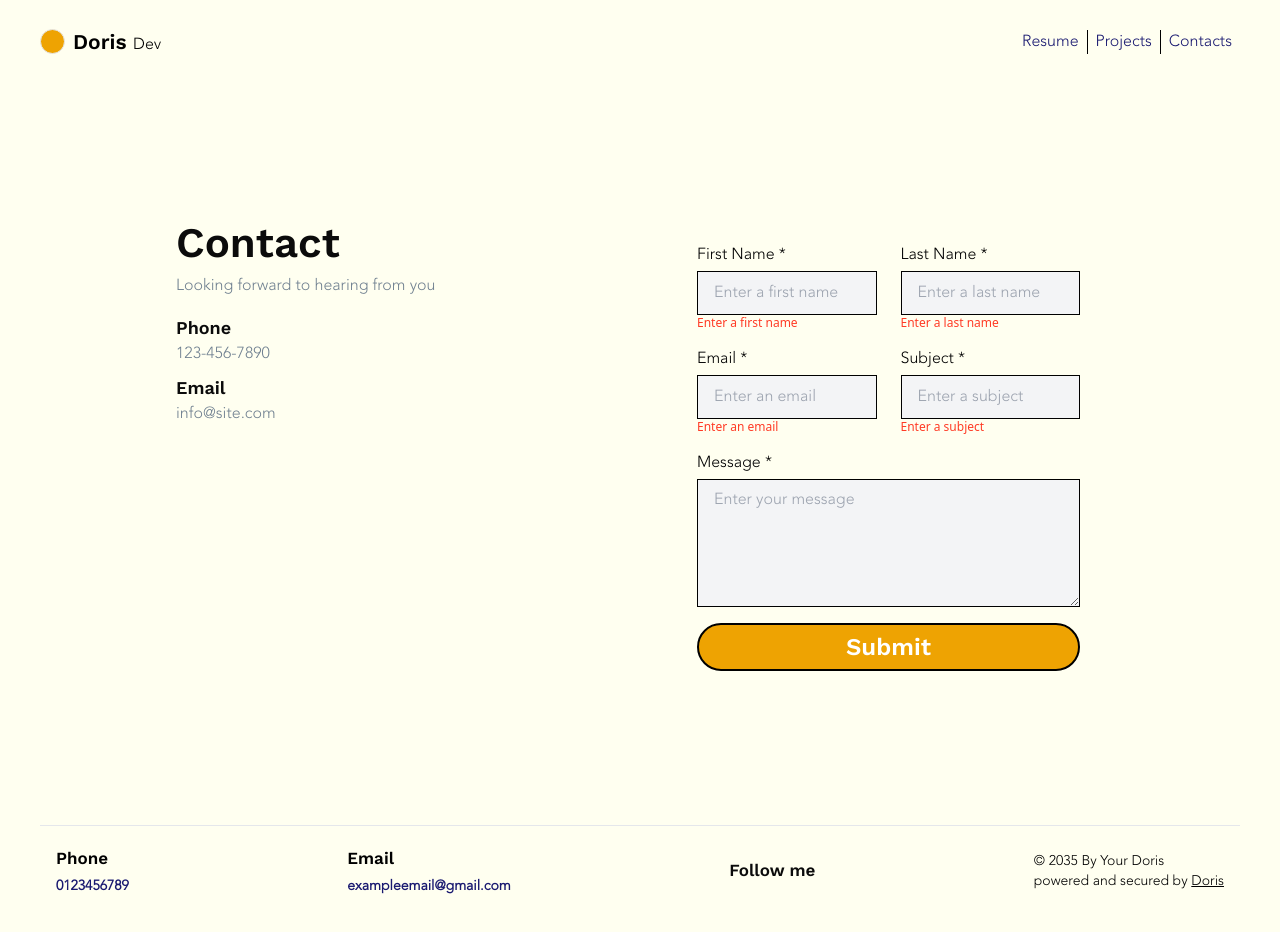
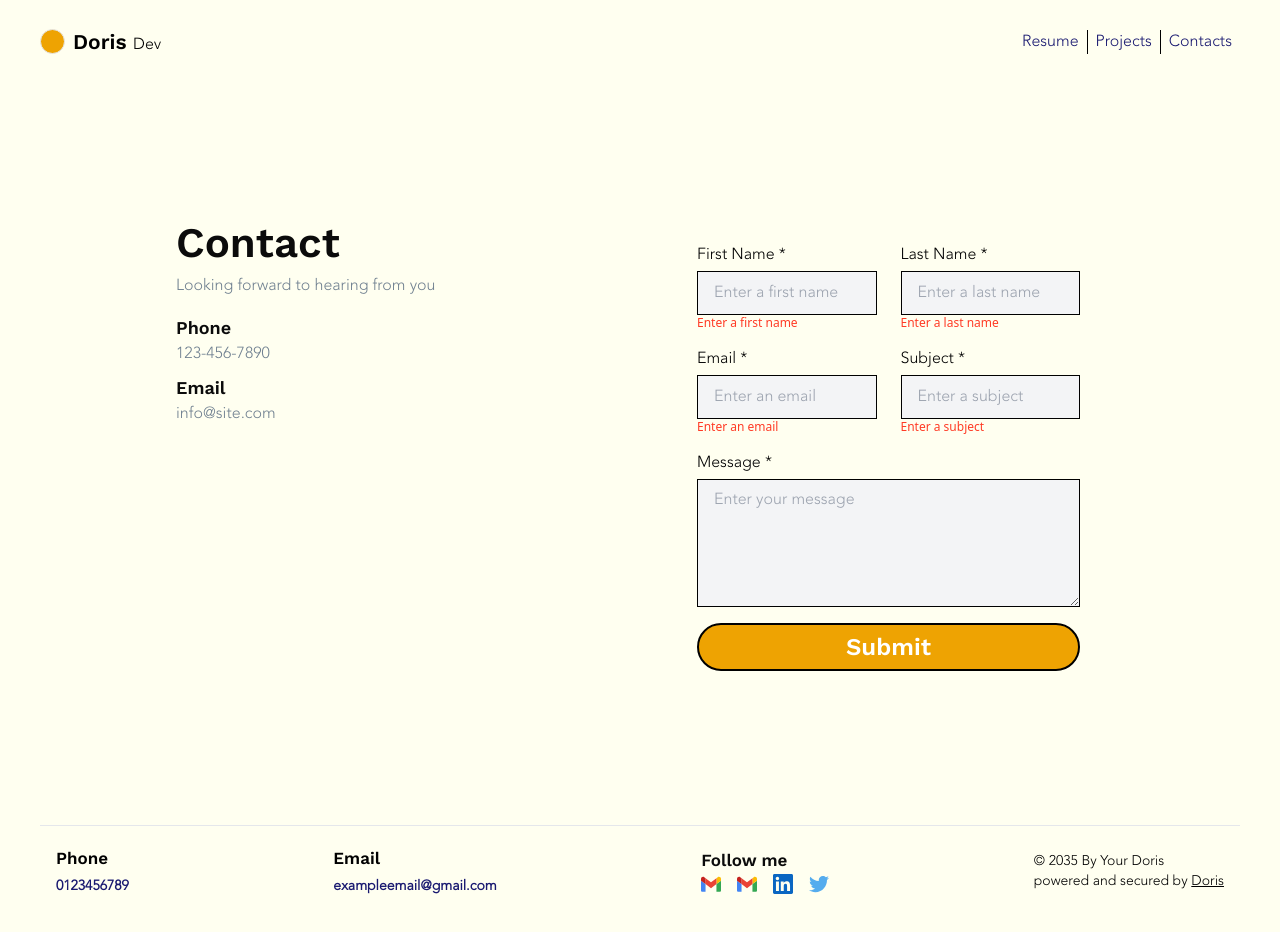
Before and after one commit to airxist/portfolio, a React (Vite) app: page /contacts in a window 1280 px wide. Shown: the top 932 px of the page. Built offline with nearby package versions, Linux system fonts and the light colour scheme.

Commit message:
trying to fix vercel error

```diff
--- a/src/components/common/footer/Footer.jsx
+++ b/src/components/common/footer/Footer.jsx
@@ -33,13 +33,13 @@ const Footer = () => {
           />
 
           <div className="flex items-center gap-x-4">
-            {/* {socialLinks.map((link) => {
+            {socialLinks.map((link) => {
               return (
                 <a href={link.href}>
                   <img src={link.icon} alt={link.href} className="size-5" />
                 </a>
               );
-            })} */}
+            })}
           </div>
         </div>
 
--- a/src/constants/index.js
+++ b/src/constants/index.js
@@ -1,5 +1,5 @@
 import gmail from "../assets/icons/gmail.svg";
-import ig from "../assets/icons/ig.svg";
+import ig from "../assets/icons/gmail.svg";
 import linkedIn from "../assets/icons/linkedin.svg";
 import twitter from "../assets/icons/twitter.svg";
 
```
